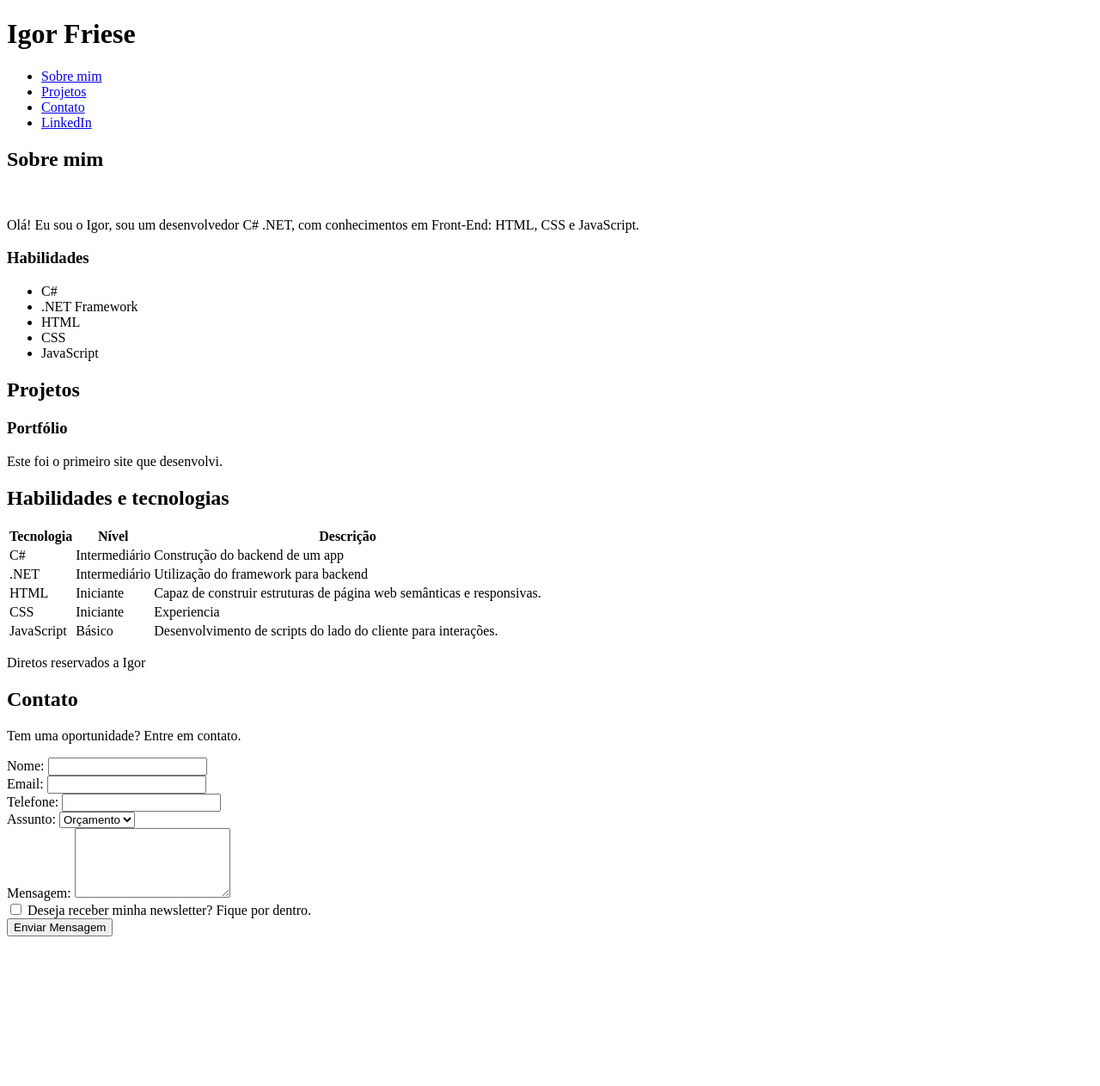
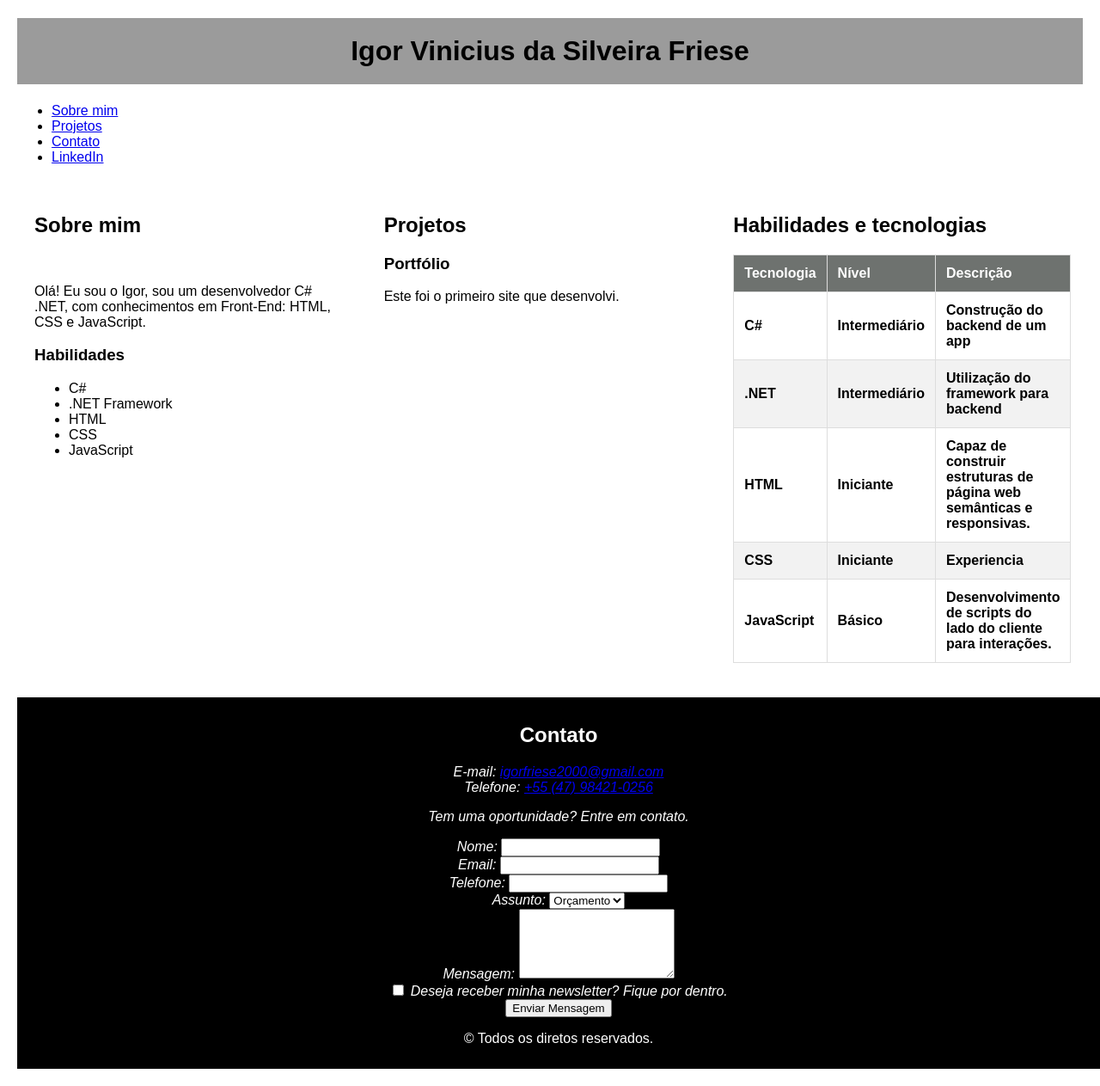
Before and after one commit to igorfriese/Portfolio, a plain HTML site: page index.html in a window 1280 px wide. Shown: the whole page at 86% size. Before the commit the page ends 1097 px from the top, so only its background shows below. Drawn offline with Linux system fonts and the light colour scheme.

Commit message:
introdução do CSS

```diff
--- a/index.html
+++ b/index.html
@@ -3,13 +3,14 @@
 <head>
     <meta charset="UTF-8">
     <meta name="viewport" content="width=device-width, initial-scale=1.0">
-    <title>Igor Friese</title>
+    <title>Portfólio - Igor Friese</title>
+    <link rel="stylesheet" href="style.css">
 </head>
 <body>
     <header>
-        <h1>Igor Friese</h1>
-        <nav> <!-- Seção de navegação do site. -->
-            <ul> <!-- Lista não ordenada para links do nosso menu. -->
+        <h1 class="titulo">Igor Vinicius da Silveira Friese</h1>
+        <nav>
+            <ul>
                 <li><a href="#sobre">Sobre mim</a></li>
                 <li><a href="#projetos">Projetos</a></li>
                 <li><a href="#contato">Contato</a></li>
@@ -18,6 +19,7 @@
         </nav>
     </header>
 
+    <main>
         <section id="sobre">
             <h2>Sobre mim</h2>
 
@@ -55,7 +57,7 @@
 
             <h2>Habilidades e tecnologias</h2>
 
-        <table>
+            <table class="tabela">
 
                 <thead>
                     <tr>
@@ -101,11 +103,16 @@
             </table>
 
         </section>
+    </main>
 
     <footer>
-        <p>Diretos reservados a Igor</p>
         <section id="contato">
             <h2>Contato</h2>
+
+            <address>
+                E-mail: <a href="mailto:igorfriese2000@gmail.com">igorfriese2000@gmail.com</a> <br>
+                Telefone: <a href="tel:+5547984210256">+55 (47) 98421-0256</a>
+
             <p>Tem uma oportunidade? Entre em contato.</p>
 
             <form action="">
@@ -141,6 +148,7 @@
             </form>
 
         </section>
+        <p>&copy; Todos os diretos reservados.</p>
     </footer>
 
 </body>
--- /dev/null
+++ b/style.css
@@ -0,0 +1,60 @@
+body {
+    font-family: Arial, Helvetica, sans-serif;
+    margin: 20px;
+}
+
+.titulo {
+    background-color: #9b9b9b;
+    padding: 20px;
+    text-align: center;
+}
+
+#habilidades {
+    font-weight: bold;
+}
+
+.tabela {
+  width: 45%;
+  border-collapse: collapse;
+  margin: 20px 0;
+}
+
+.tabela th,
+.tabela td {
+  border: 1px solid #ddd;
+  padding: 12px;
+  text-align: left;
+}
+
+.tabela th {
+  background-color: #6e726f;
+  color: white;
+}
+
+.tabela tr:nth-child(even) {
+  background-color: #f2f2f2;
+}
+
+.tabela tr:hover {
+  background-color: #ddd;
+}
+
+main {
+    display: grid;
+    grid-template-columns: repeat(auto-fit, minmax(300px,1fr));
+    gap: 20px;
+    padding: 20px;
+}
+
+#sobre {
+    margin-right: 30px;
+}
+
+footer {
+    background-color: black;
+    color: #fff;
+    text-align: center;
+    padding: 10px;
+    bottom: 0;
+    width: 100%;
+}
```
Lines whose indentation alone changed are shown as unchanged.
